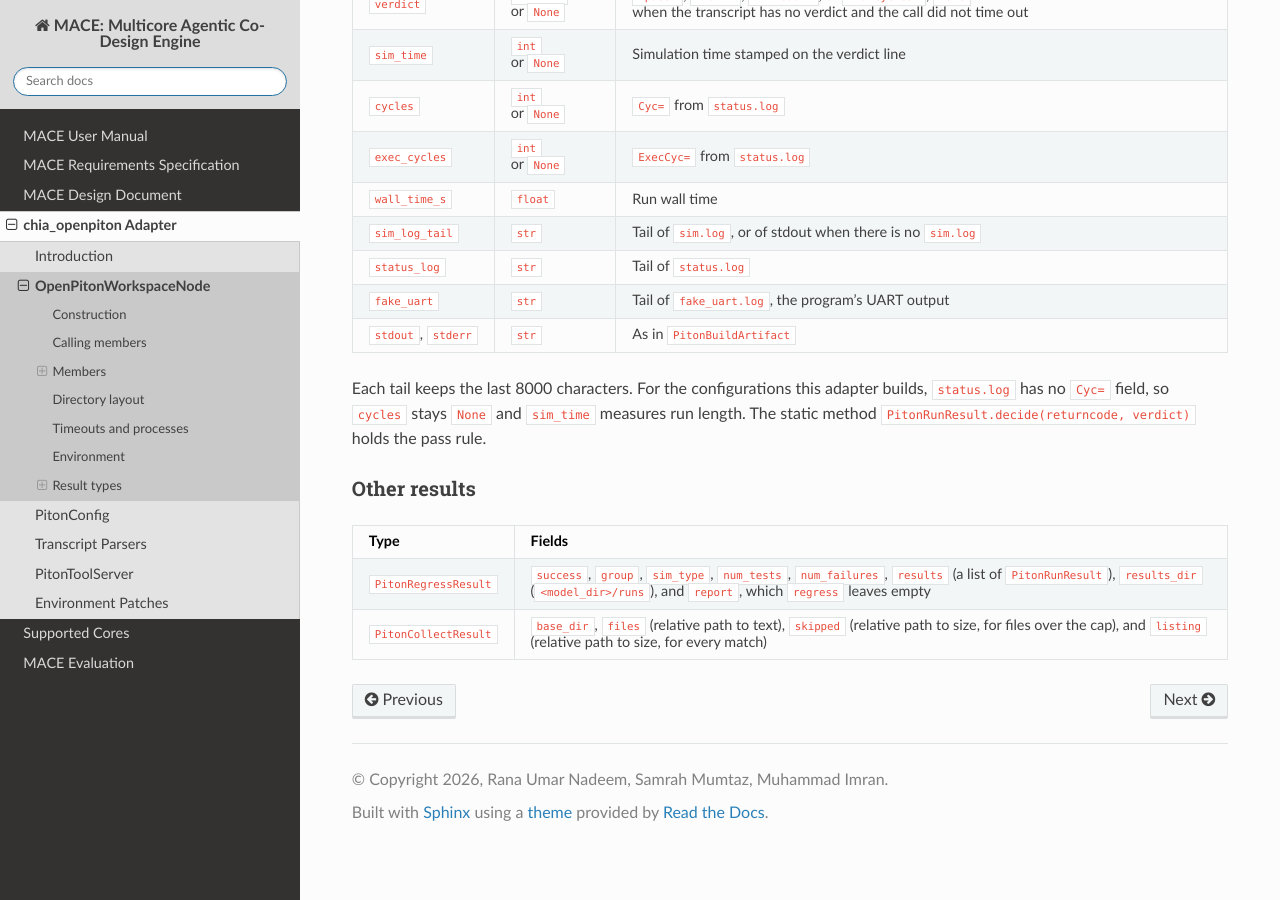
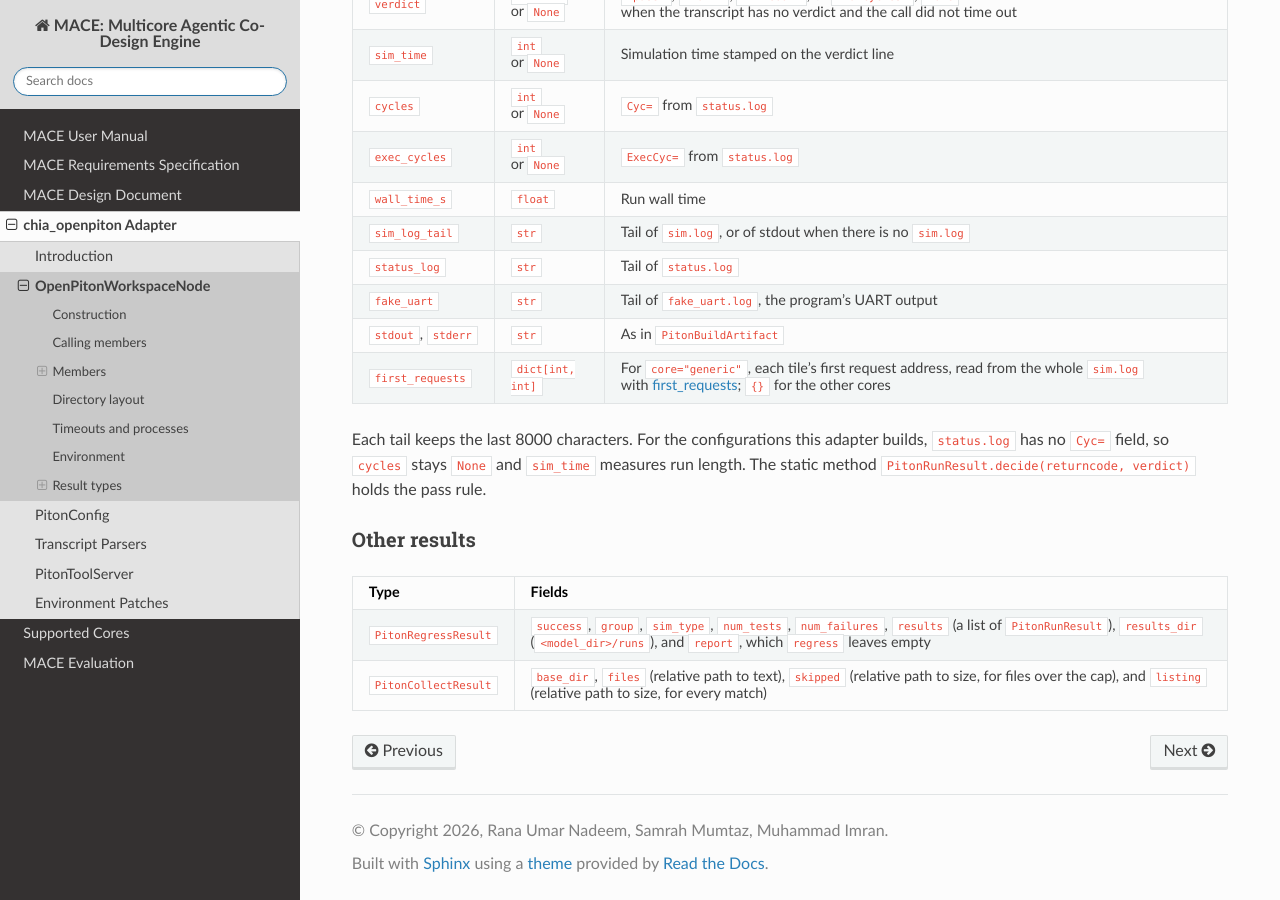
Before and after one commit to ranaumarnadeem/MACE, a Sphinx documentation site: the page built from docs/04_chia_openpiton/workspace_node.md, in a window 1280 px wide and 900 px high, scrolled down 6843 px. Built offline with Sphinx 7.4.7 and the Read the Docs theme 3.1.0, drawn with Linux system fonts in a browser that asks for light colours.

Commit message:
docs: generic sims flags and first_requests in the adapter pages

```diff
--- a/docs/04_chia_openpiton/workspace_node.md
+++ b/docs/04_chia_openpiton/workspace_node.md
@@ -244,6 +244,7 @@ OpenPiton's prebuilt `configsrch`, which `sims` runs to look up each tool's vers
 | `status_log` | `str` | Tail of `status.log` |
 | `fake_uart` | `str` | Tail of `fake_uart.log`, the program's UART output |
 | `stdout`, `stderr` | `str` | As in `PitonBuildArtifact` |
+| `first_requests` | `dict[int, int]` | For `core="generic"`, each tile's first request address, read from the whole `sim.log` with [first_requests](parsers.md); `{}` for the other cores |
 
 Each tail keeps the last 8000 characters. For the configurations this adapter builds, `status.log` has no `Cyc=` field, so `cycles` stays `None` and `sim_time` measures run length. The static method `PitonRunResult.decide(returncode, verdict)` holds the pass rule.
 
```
Also changed, not shown: docs/04_chia_openpiton/parsers.md (+1 -0 lines), docs/04_chia_openpiton/piton_config.md (+1 -0 lines).
